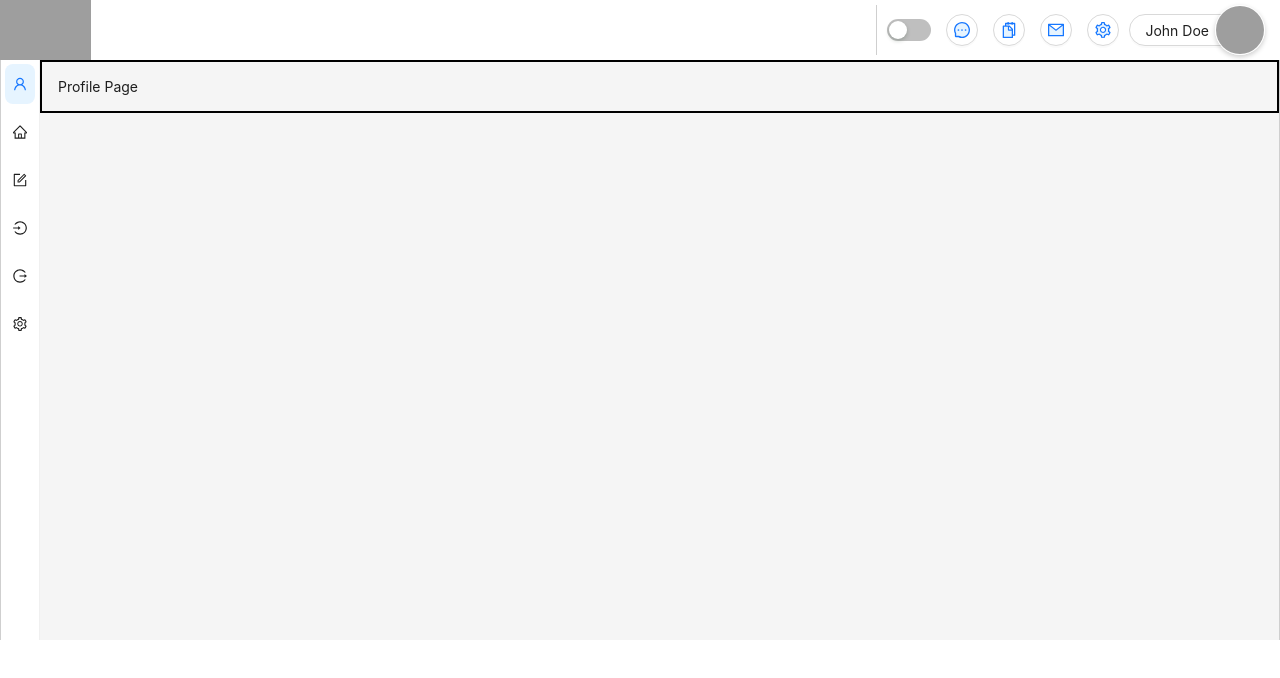
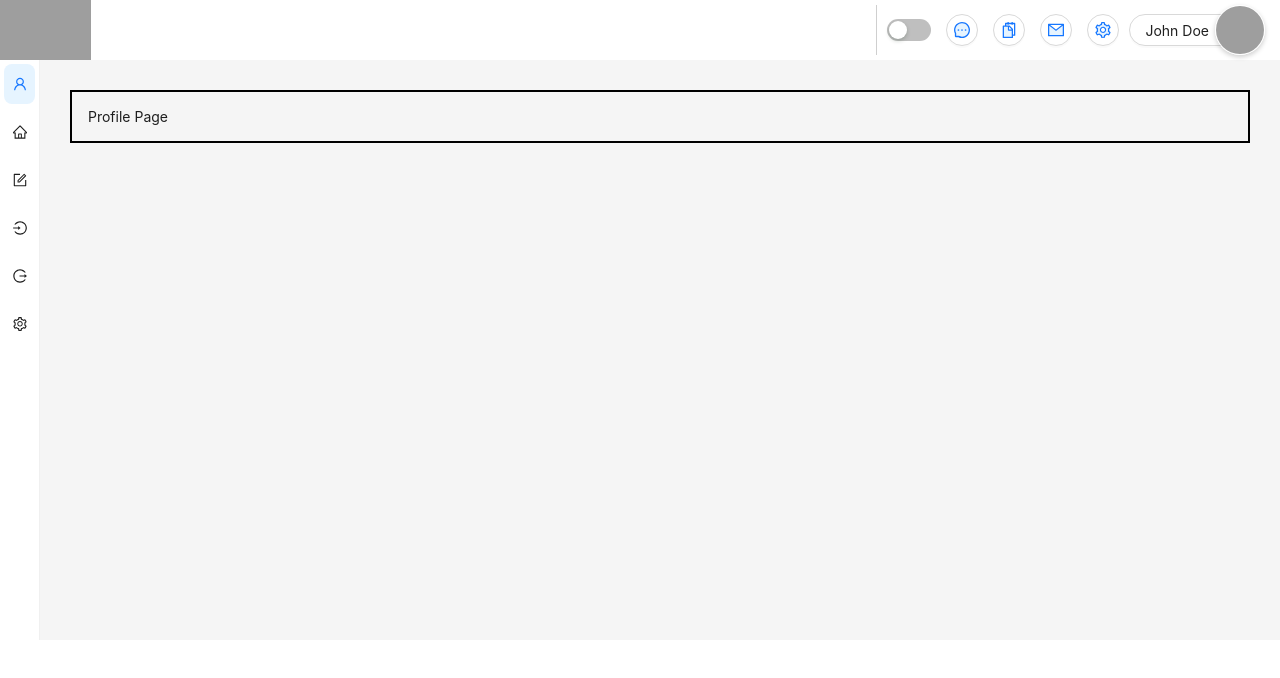
Before and after one commit to msbrdmr/Test, a React (Create React App) app in the folder Frontend/: page / in a window 1280 px wide. Shown: the top 678 px of the page. Built offline with nearby package versions, Linux system fonts and the light colour scheme; grey boxes are pictures that could not be loaded.

Commit message:
added dark mode functionality for dashboard

```diff
--- a/Frontend/src/Dashboard.js
+++ b/Frontend/src/Dashboard.js
@@ -36,7 +36,7 @@ const Dashboard = ({ darkMode, handleDarkModeChange }) => {
 	return (
 		<div>
 			<Layout style={{ minHeight: "80vh" }}>
-				<Header>
+				<Header style={{ background: darkMode ? "#001529" : "#FFF", color: darkMode ? "#FFF" : "#001529" }}>
 					<div style={{ marginRight: "auto" }}>
 						<img src="https://i.imgur.com/MgnwjM9.png" alt="Logo" style={{ marginTop: "25px", height: "68px", width: "auto" }} />
 					</div>
@@ -45,16 +45,15 @@ const Dashboard = ({ darkMode, handleDarkModeChange }) => {
 
 					<Switch checked={darkMode} onChange={handleDarkModeChange} style={{ marginLeft: "10px", marginRight: "10px" }} />
 
-					<Menu theme="light" mode="horizontal" defaultSelectedKeys={["2"]} />
 
 					<ProfileButtonArea userName="John Doe" imageUrl="https://images.pexels.com/photos/415829/pexels-photo-415829.jpeg?auto=compress&cs=tinysrgb&w=1260&h=750&dpr=1" />
 				</Header>
 
 				<Layout>
-					<Sider style={{ borderLeft: "1px solid #cfcfcf" }} width={navbarWidth} theme="light" onMouseEnter={handleMouseEnter} onMouseLeave={handleMouseLeave}>
+					<Sider  width={navbarWidth} theme="light" onMouseEnter={handleMouseEnter} onMouseLeave={handleMouseLeave}>
 						<Menu
 							mode="vertical"
-							theme="light"
+							theme={darkMode ? "dark" : "light"}
 							defaultSelectedKeys={["1"]}
 							style={{
 								display: "flex",
@@ -88,8 +87,7 @@ const Dashboard = ({ darkMode, handleDarkModeChange }) => {
 							style={{
 								display: "flex",
 								flexDirection: "column",
-								padding: "0 !important",
-								borderRight: "1px solid #cfcfcf",
+								padding: "30px",
 							}}
 						>
 							<div>
```
